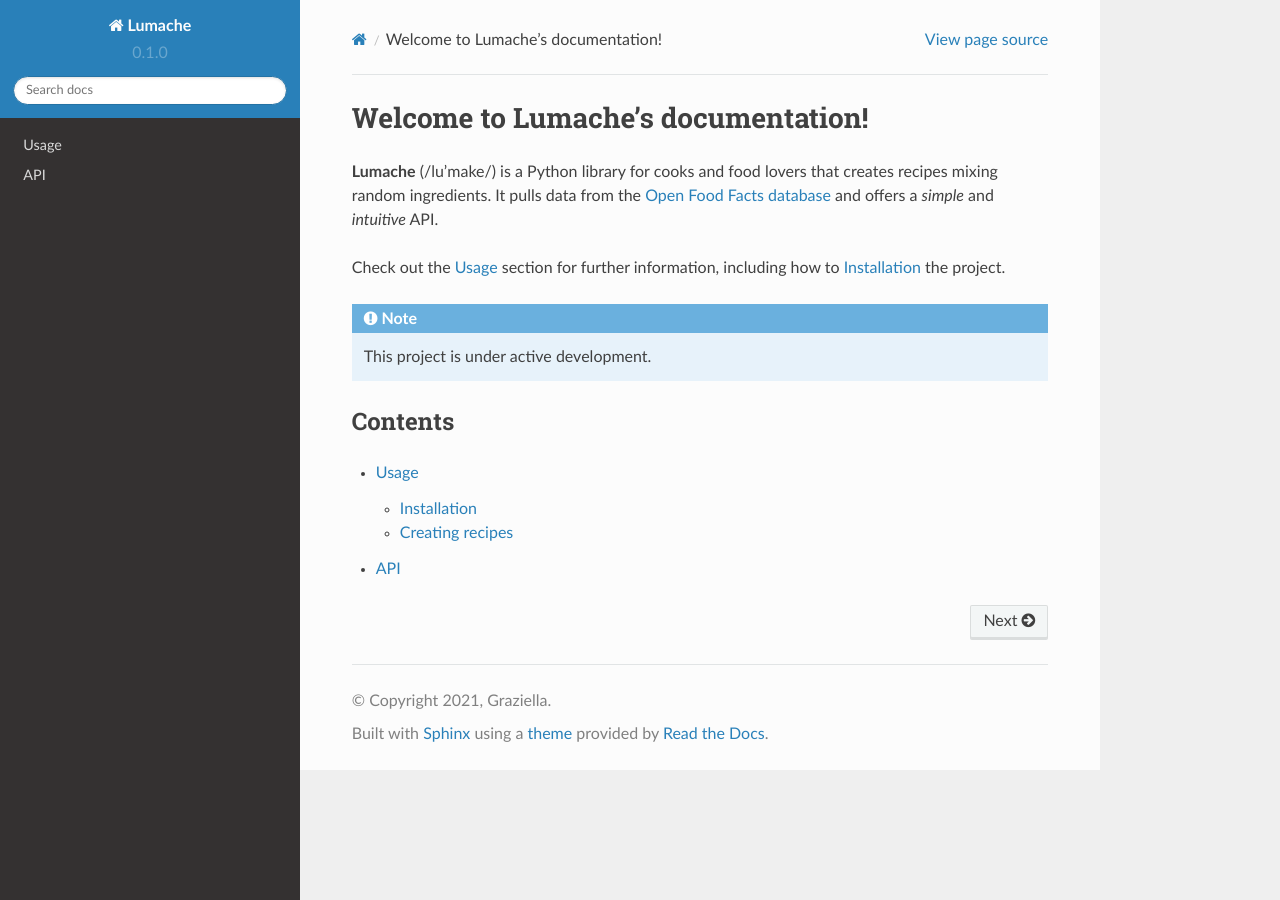
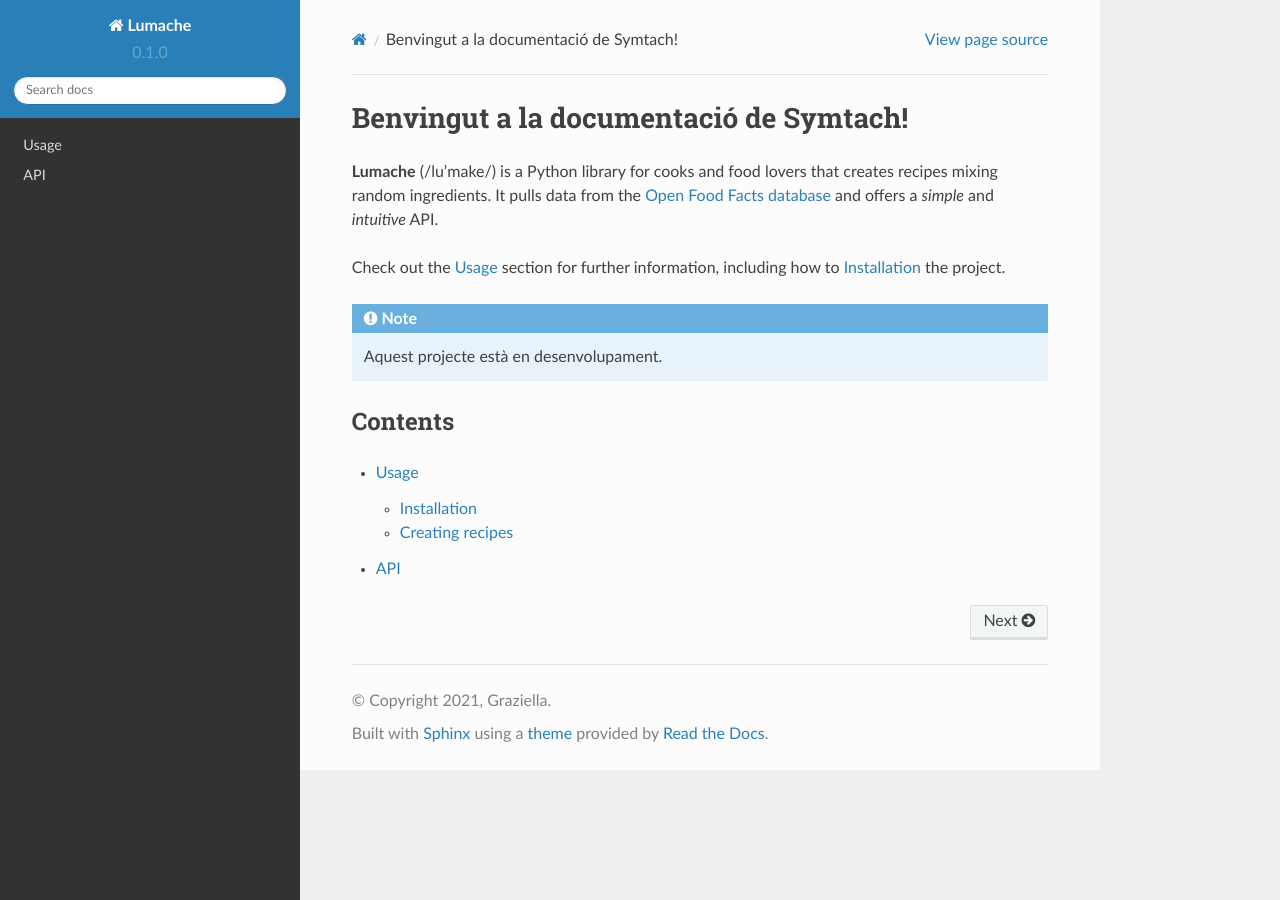
Before and after one commit to Joanmacat/systam-coex, a Sphinx documentation site: the page built from docs/source/index.rst, in a window 1280 px wide. Built offline with Sphinx 7.4.7 and the Read the Docs theme 2.0.0, drawn with Linux system fonts in a browser that asks for light colours.

Commit message:
Update index.rst

```diff
--- a/docs/source/index.rst
+++ b/docs/source/index.rst
@@ -1,4 +1,4 @@
-Welcome to Lumache's documentation!
+Benvingut a la documentació de Symtach!
 ===================================
 
 **Lumache** (/lu'make/) is a Python library for cooks and food lovers
@@ -11,7 +11,7 @@
 
 .. note::
 
-   This project is under active development.
+   Aquest projecte està en desenvolupament.
 
 Contents
 --------
```
